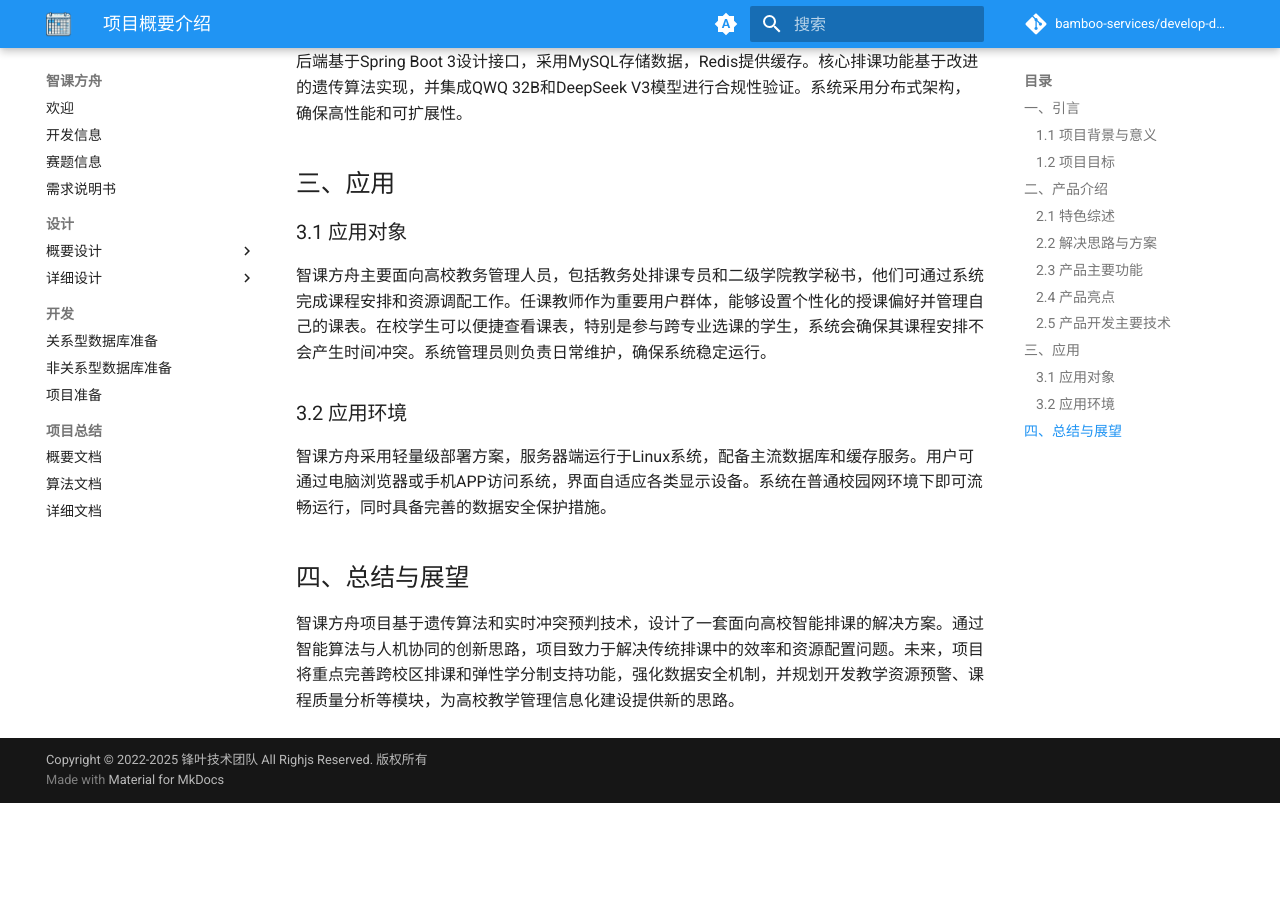
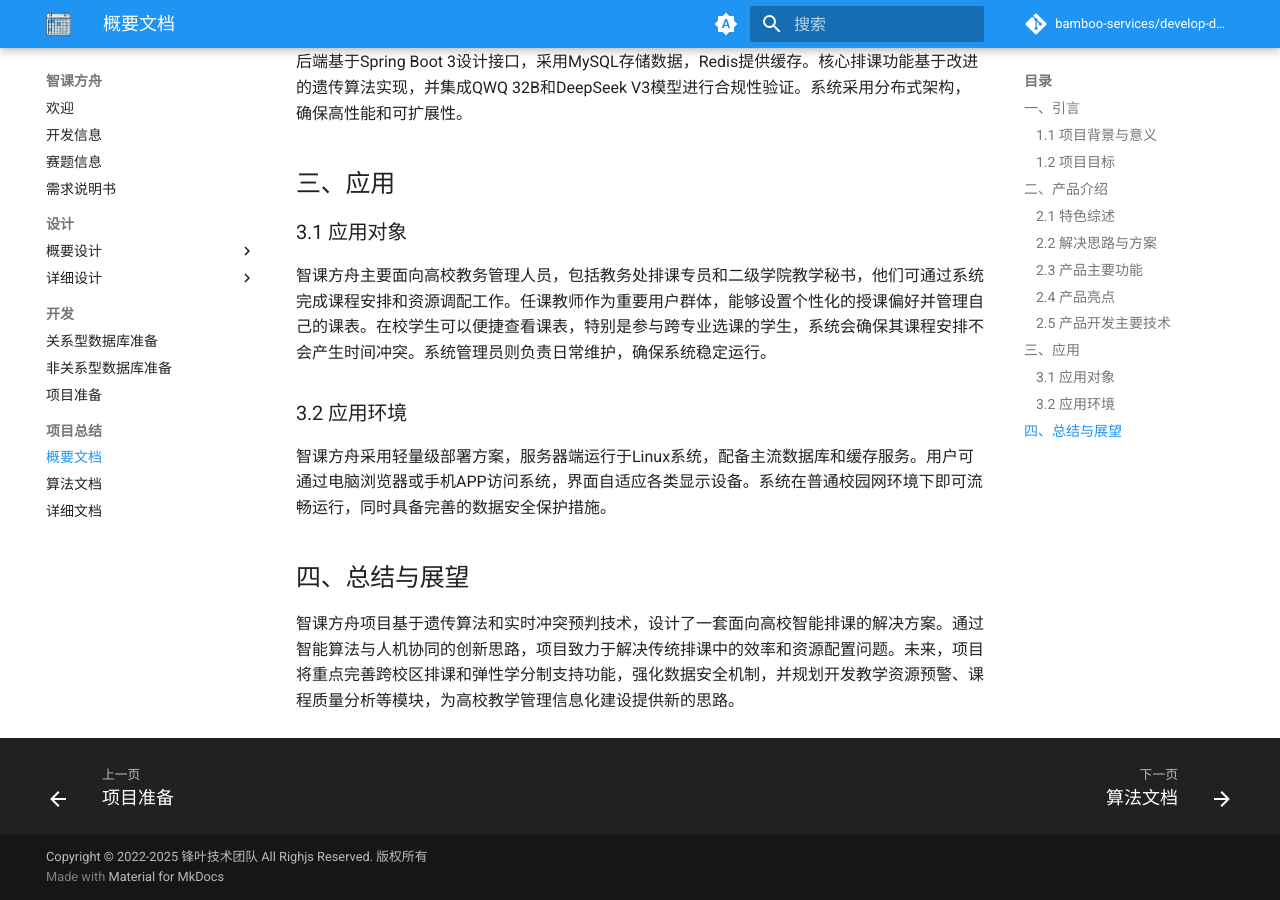
Before and after one commit to class-scheduling-system/develop-document, an MkDocs documentation site: the page built from docs/final/project_overview.md, in a window 1280 px wide and 900 px high, scrolled down 1946 px. Built offline with MkDocs 1.6.1 and Material for MkDocs 9.7.7, drawn with Linux system fonts in a browser that asks for light colours; comment, search, counter and statistics services are not loaded; before the commit the page ends 2749 px from its top, so only the background shows below that; some of the changed lines change nothing that is shown.

Commit message:
fix: 修改项目总结文档路径

```diff
--- a/mkdocs.yml
+++ b/mkdocs.yml
@@ -59,7 +59,7 @@ nav:
     - 非关系型数据库准备: develop/nosql_prepare.md
     - 项目准备: develop/project_prepare.md
   - 项目总结:
-    - 概要文档: final/projectOverview.md
+    - 概要文档: final/project_overview.md
     - 算法文档: final/algorithm.md
     - 详细文档: final/project_detailed.md
 plugins:
```
